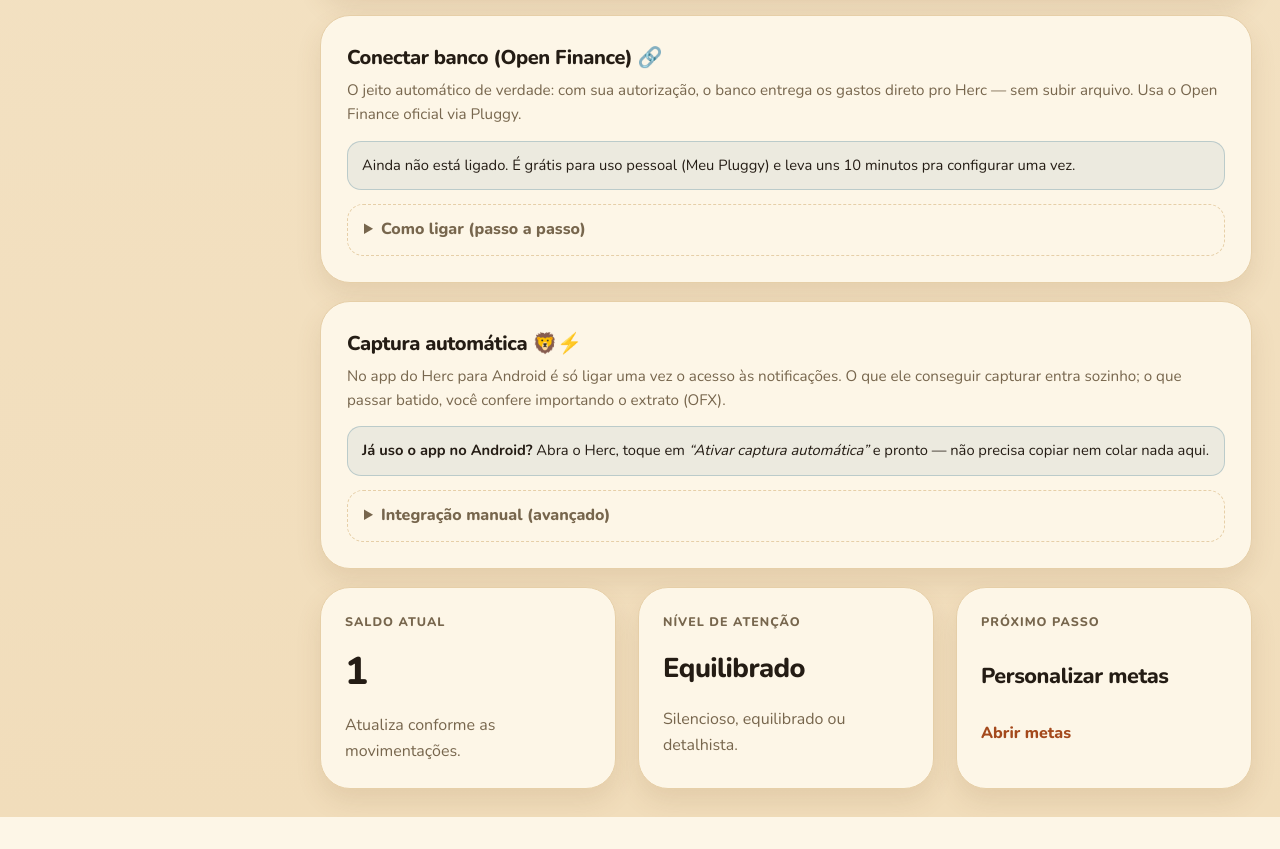
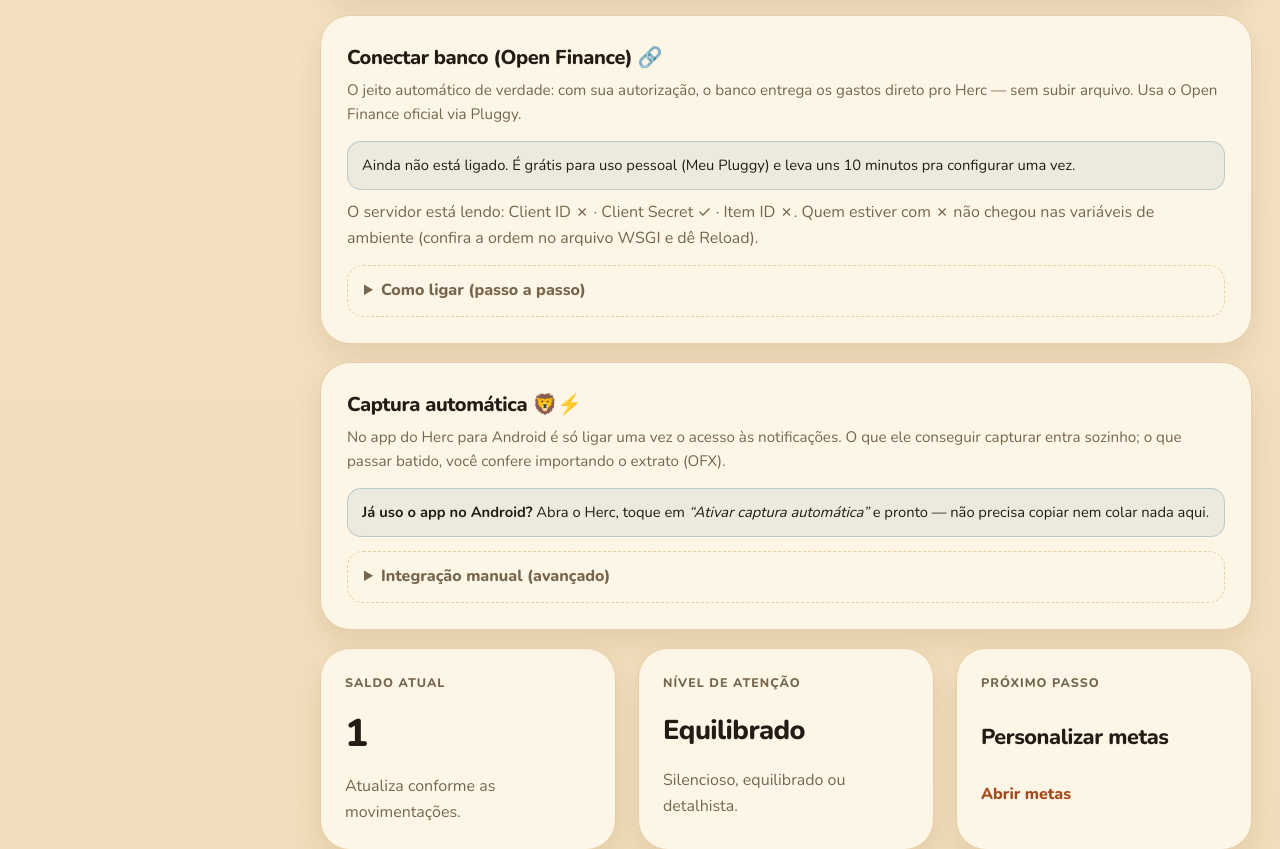
Before and after one commit to rjuan98/Hercules, a Flask app: page /settings in a window 1280 px wide. Shown: the part 1739-2588 px from the top of the page. Before the commit the page ends 2556 px from the top, so only its background shows below. Run offline with Flask 3, Linux system fonts and the light colour scheme; the visitor is signed in with stand-in values (Sample User, id 1); data comes from the database, SQL or seed files in the repository; data that the repository does not hold is empty.

Commit message:
Pluggy: diagnóstico na tela mostra qual chave o servidor está lendo
Quando a conexão não liga, a seção de Open Finance agora mostra
Client ID / Client Secret / Item ID com ✓/✗, pra pinpointar qual variável
de ambiente não chegou (ordem no WSGI, Reload esquecido, secret placeholder).

Co-Authored-By: Claude Opus 4.8 <noreply@anthropic.com>

```diff
--- a/app.py
+++ b/app.py
@@ -2272,6 +2272,9 @@ def settings():
         capture_token=capture_token,
         capture_url=url_for("api_captura", _external=True),
         pluggy_ativo=pluggy_configured(),
+        pluggy_tem_id=bool(PLUGGY_CLIENT_ID),
+        pluggy_tem_secret=bool(PLUGGY_CLIENT_SECRET),
+        pluggy_tem_item=bool(PLUGGY_ITEM_IDS),
     )
 
 
--- a/templates/settings.html
+++ b/templates/settings.html
@@ -147,6 +147,15 @@
     <div class="auth-note">
         Ainda não está ligado. É grátis para uso pessoal (Meu Pluggy) e leva uns 10 minutos pra configurar uma vez.
     </div>
+    <p class="helper-text" style="margin-top:10px;">
+        O servidor está lendo:
+        Client ID {{ '✓' if pluggy_tem_id else '✗' }} ·
+        Client Secret {{ '✓' if pluggy_tem_secret else '✗' }} ·
+        Item ID {{ '✓' if pluggy_tem_item else '✗' }}.
+        {% if not (pluggy_tem_id and pluggy_tem_secret and pluggy_tem_item) %}
+        Quem estiver com ✗ não chegou nas variáveis de ambiente (confira a ordem no arquivo WSGI e dê Reload).
+        {% endif %}
+    </p>
     <details class="form-advanced" style="margin-top:14px;">
         <summary>Como ligar (passo a passo)</summary>
         <ol style="margin:12px 0 0; padding-left:20px; line-height:1.9;">
```
